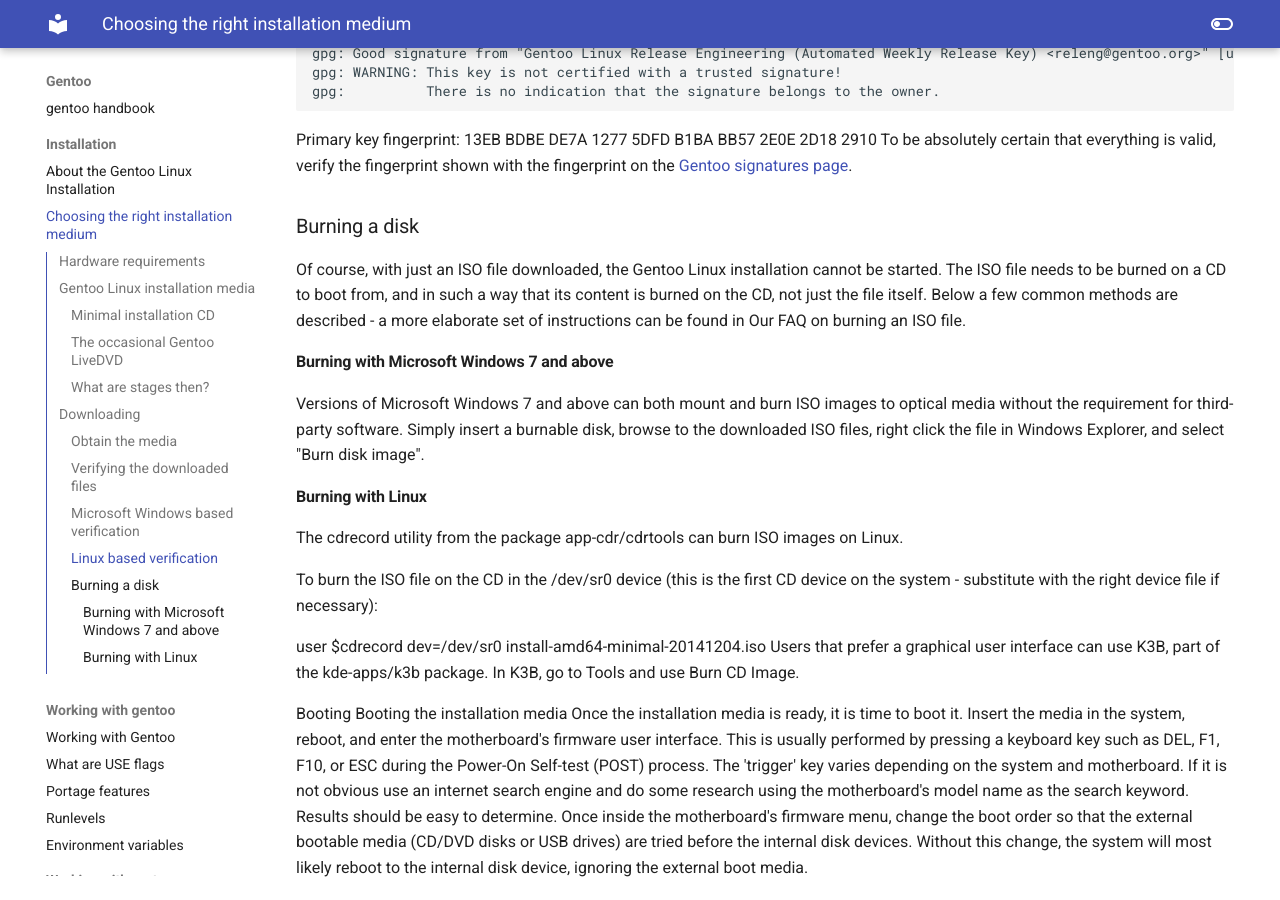
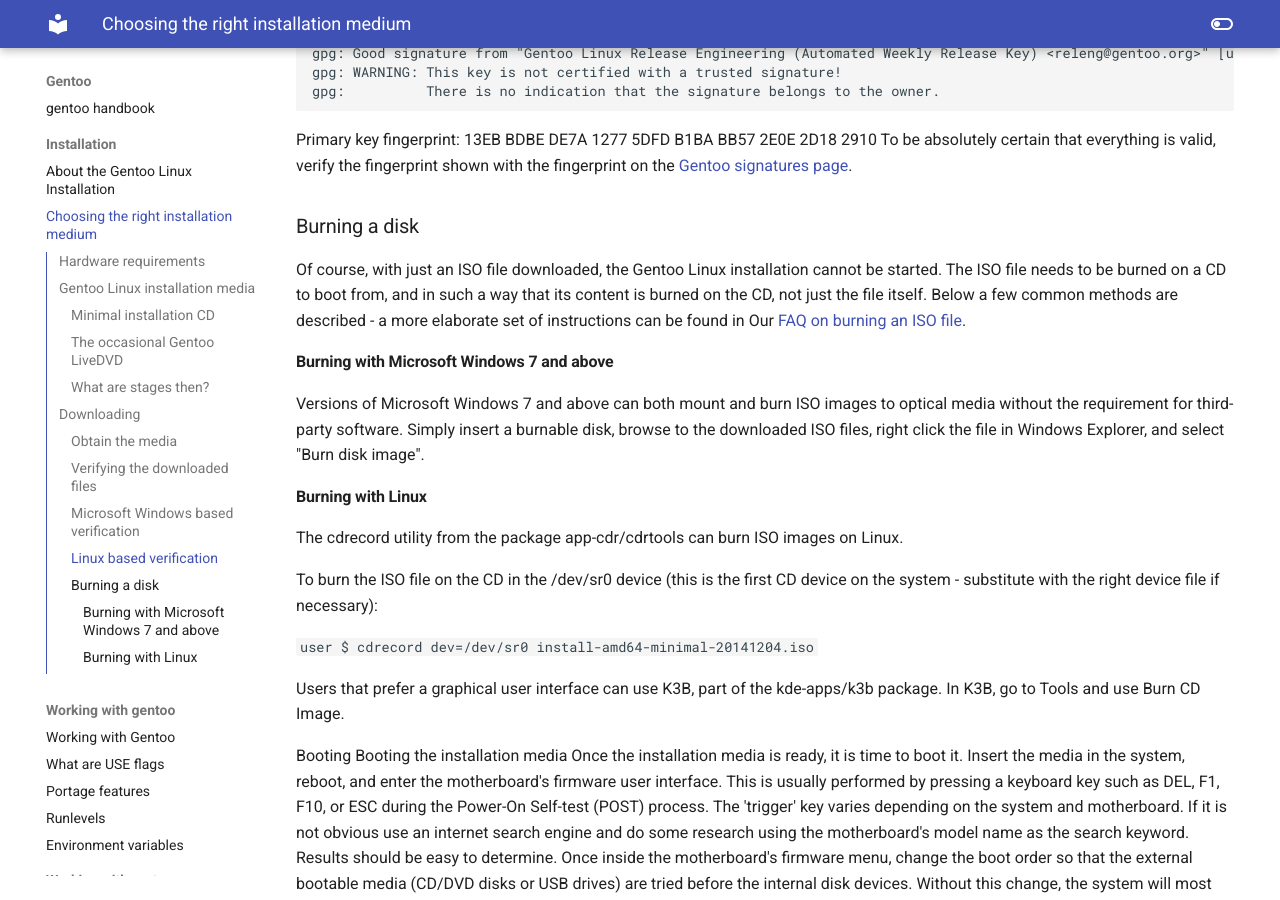
Before and after one commit to floviken/mkdocs, an MkDocs documentation site: the page built from docs/gentoo/installation/02-Choosing the right installation medium.md, in a window 1280 px wide and 900 px high, scrolled down 4010 px. Built offline with MkDocs 1.6.1 and Material for MkDocs 9.7.7, drawn with Linux system fonts in a browser that asks for light colours.

````diff
--- a/docs/gentoo/installation/02-Choosing the right installation medium.md
+++ b/docs/gentoo/installation/02-Choosing the right installation medium.md
@@ -17,6 +17,7 @@ The [AMD64 project](https://wiki.gentoo.org/wiki/Project:AMD64) is a good place
 
 
 ## Gentoo Linux installation media
+
 !!! Tip
 ```
 It is okay to use other, non-Gentoo installation media, although official media is recommended. Gentoo installation media ensures the necessary tools are around. When using non-Gentoo media, skip to Preparing the disks.
@@ -156,7 +157,7 @@ To be absolutely certain that everything is valid, verify the fingerprint shown
 
 ### Burning a disk
 
-Of course, with just an ISO file downloaded, the Gentoo Linux installation cannot be started. The ISO file needs to be burned on a CD to boot from, and in such a way that its content is burned on the CD, not just the file itself. Below a few common methods are described - a more elaborate set of instructions can be found in Our FAQ on burning an ISO file.
+Of course, with just an ISO file downloaded, the Gentoo Linux installation cannot be started. The ISO file needs to be burned on a CD to boot from, and in such a way that its content is burned on the CD, not just the file itself. Below a few common methods are described - a more elaborate set of instructions can be found in Our [FAQ on burning an ISO file](https://wiki.gentoo.org/wiki/FAQ#How_do_I_burn_an_ISO_file.3F).
 
 #### Burning with Microsoft Windows 7 and above
 
@@ -168,7 +169,8 @@ The cdrecord utility from the package app-cdr/cdrtools can burn ISO images on Li
 
 To burn the ISO file on the CD in the /dev/sr0 device (this is the first CD device on the system - substitute with the right device file if necessary):
 
-user $cdrecord dev=/dev/sr0 install-amd64-minimal-20141204.iso
+`user $ cdrecord dev=/dev/sr0 install-amd64-minimal-20141204.iso`
+
 Users that prefer a graphical user interface can use K3B, part of the kde-apps/k3b package. In K3B, go to Tools and use Burn CD Image.
 
 Booting
````
